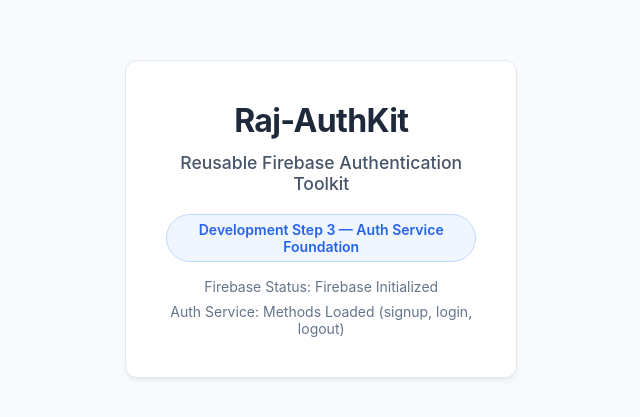
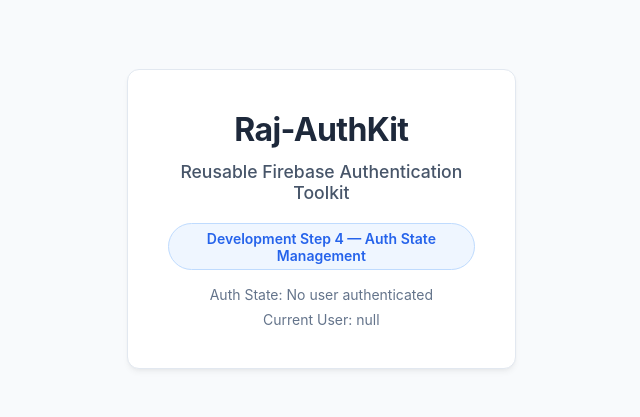
Before and after one commit to rajkishorock-arch/Raj-Authkit, a React (Vite) app: page / in a window 1280 px wide. Shown: the part 181-598 px from the top of the page, without its empty margins (297-937 px from the left). Built offline with nearby package versions, Linux system fonts and the light colour scheme; no server answers.

Commit message:
feat: add auth state management

```diff
--- a/src/App.jsx
+++ b/src/App.jsx
@@ -1,20 +1,26 @@
-import { app } from './firebase/config'
-import { signup, login, logout } from './auth/authService'
+import { useAuth } from './auth/useAuth.js'
 
 function App() {
-  const firebaseStatus = app ? 'Firebase Initialized' : 'Firebase Pending'
-  const authServiceReady = Boolean(signup && login && logout)
+  const { user, loading } = useAuth()
+
+  // Distinguish the three auth states cleanly
+  let authStatusDescription = 'Determining authentication state...'
+  if (!loading) {
+    authStatusDescription = user
+      ? `Authenticated (${user.email || user.uid})`
+      : 'No user authenticated'
+  }
 
   return (
     <div className="container">
       <h1 className="title">Raj-AuthKit</h1>
       <p className="subtitle">Reusable Firebase Authentication Toolkit</p>
-      <span className="badge">Development Step 3 — Auth Service Foundation</span>
+      <span className="badge">Development Step 4 — Auth State Management</span>
       <p style={{ marginTop: '1rem', fontSize: '0.875rem', color: '#64748b' }}>
-        Firebase Status: {firebaseStatus}
+        Auth State: {loading ? 'Loading...' : authStatusDescription}
       </p>
       <p style={{ marginTop: '0.5rem', fontSize: '0.875rem', color: '#64748b' }}>
-        Auth Service: {authServiceReady ? 'Methods Loaded (signup, login, logout)' : 'Pending'}
+        Current User: {user ? (user.email || user.uid) : 'null'}
       </p>
     </div>
   )
--- /dev/null
+++ b/src/auth/AuthContext.jsx
@@ -0,0 +1,36 @@
+import { createContext, useState, useEffect } from 'react'
+import { onAuthStateChanged } from 'firebase/auth'
+import { auth } from './authService.js'
+
+export const AuthContext = createContext(null)
+
+/**
+ * Authentication Provider component that manages and distributes
+ * the Firebase authentication state across the application tree.
+ */
+export function AuthProvider({ children }) {
+  const [user, setUser] = useState(null)
+  const [loading, setLoading] = useState(true)
+
+  useEffect(() => {
+    // Subscribe to Firebase auth state changes
+    const unsubscribe = onAuthStateChanged(auth, (currentUser) => {
+      setUser(currentUser)
+      setLoading(false)
+    })
+
+    // Clean up subscription listener on component unmount
+    return () => unsubscribe()
+  }, [])
+
+  const value = {
+    user,
+    loading
+  }
+
+  return (
+    <AuthContext.Provider value={value}>
+      {children}
+    </AuthContext.Provider>
+  )
+}
--- /dev/null
+++ b/src/auth/useAuth.js
@@ -0,0 +1,18 @@
+import { useContext } from 'react'
+import { AuthContext } from './AuthContext.jsx'
+
+/**
+ * Custom hook to access authentication state (user and loading).
+ * @returns {{ user: import('firebase/auth').User | null, loading: boolean }}
+ */
+export function useAuth() {
+  const context = useContext(AuthContext)
+
+  if (!context) {
+    throw new Error('useAuth must be used within an AuthProvider')
+  }
+
+  return context
+}
+
+export default useAuth
--- a/src/main.jsx
+++ b/src/main.jsx
@@ -1,10 +1,13 @@
 import React from 'react'
 import ReactDOM from 'react-dom/client'
 import App from './App.jsx'
+import { AuthProvider } from './auth/AuthContext.jsx'
 import './index.css'
 
 ReactDOM.createRoot(document.getElementById('root')).render(
   <React.StrictMode>
-    <App />
+    <AuthProvider>
+      <App />
+    </AuthProvider>
   </React.StrictMode>
 )
```
Also changed, not shown: 1 other file (tests, documents, lock files or other folders).
